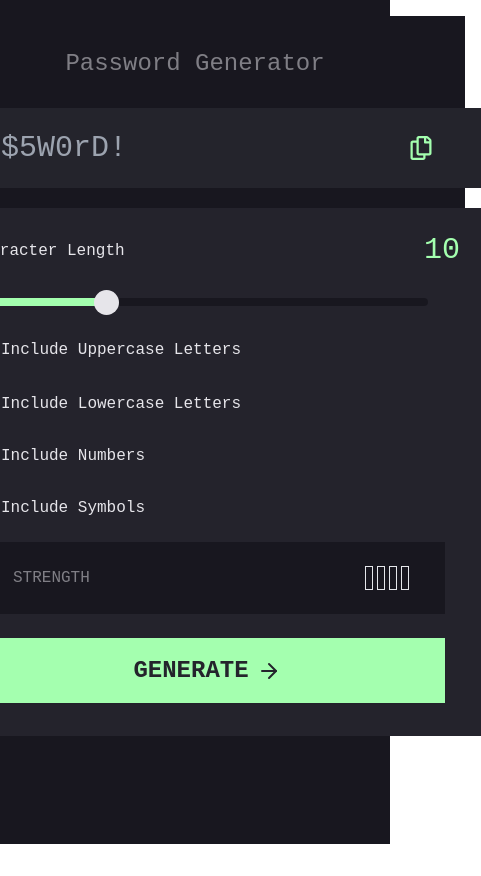
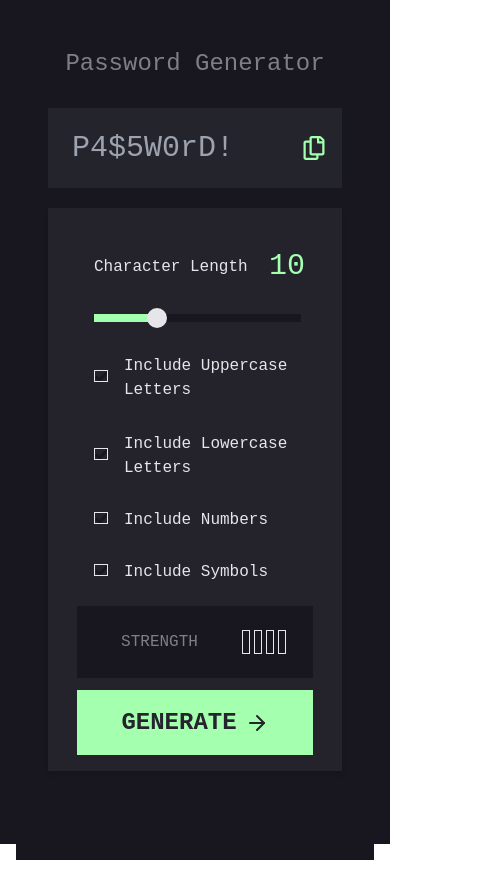
Before and after one commit to joe-boadi/password-generator-app, a Next.js app: page / in a window 390 px wide. Shown: the whole page, 481 px wide, since content can reach past the window. Before the commit the page ends 844 px from the top, so only its background shows below. Built offline with nearby package versions, Linux system fonts and the light colour scheme.

Commit message:
fix(style): modify page styling

```diff
--- a/app/Components/Main.tsx
+++ b/app/Components/Main.tsx
@@ -90,9 +90,11 @@ const Main = () => {
       }, [value]);
 
     return (
-        <div className={`${styles.wrapper} ${styles.wrapper_box} mb-4 mx-auto md:flex`}>
+       <div className="min-h-screen flex flex-col justify-center items-center bg-[#18171F]">
+         <div className={`${styles.wrapper} ${styles.wrapper_box}`}>
+            <div className={`container mx-auto max-w-full px-4 sm:px-6 lg:px-8 ${styles.container}`}>
+                <div className="flex flex-col items-center mb-6">
                     <h1 className={`${styles.h1_text} text-center justify-center p-2 m-2 text-2xl`}>Password Generator</h1>
-            <div className={`${styles.container}`}>
                     <div className={`${styles.password_box}`}>
                         <div className="relative mb-5">
                             <input
@@ -102,7 +104,7 @@ const Main = () => {
                                     placeholder="P4$5W0rD!"
                                     value={handleText}
                                     onChange = {(e) => setHandleText(e.target.value)}
-                                className={`${styles.input} ${styles.input_text} pl-6 pr-10 lg:left-4`}
+                                    className={`${styles.input} ${styles.input_text} flex-grow pl-6 pr-10 lg:left-4`}
                             />
                             <button
                                 type="button"
@@ -121,10 +123,10 @@ const Main = () => {
                             </button>
                         </div>
 
-                    <div className={`${styles.second_container} mb-5`}>
-                        <div className={`${styles.requirement_box} ${styles.range_container}`}>
+                        <div className={`${styles.second_container} shadow-md mb-5`}>
+                                <div className={`${styles.requirement_box} ${styles.range_container} mb-4`}>
                                     <div className={`${styles.label_container} pl-7`}>
-                                    <div><label htmlFor="">Character Length</label></div>
+                                        <div><label className="block" htmlFor="">Character Length</label></div>
                                         <div className={`${styles.page_theme} ${styles.characterNo} text-3xl pr-7 pt-3 mr-4`}>{value}</div>
                                     </div>
                                     <div className="pl-7">
@@ -142,7 +144,7 @@ const Main = () => {
                                     </div>
                                 </div>
                                 <div className={`${styles.mobile} flex flex-col space-y-2 pl-7`}>
-                                <div className={`${styles.requirement_box} flex items-center`}>
+                                    <div className={`${styles.requirement_box} flex items-center mb-4`}>
                                         <div>
                                             <Checkbox
                                                 value={passwordGen.uppercaseLetters}
@@ -155,7 +157,7 @@ const Main = () => {
                                         </div>
                                     </div>
 
-                                <div className={`${styles.requirement_box} flex items-center`}>
+                                    <div className={`${styles.requirement_box} flex items-center mb-4`}>
                                         <div>
                                             <Checkbox
                                                 value={passwordGen.lowercaseLetters}
@@ -168,7 +170,7 @@ const Main = () => {
                                         </div>
                                     </div>
 
-                                <div className={`${styles.requirement_box} flex items-center`}>
+                                    <div className={`${styles.requirement_box} flex items-center mb-4`}>
                                         <div>
                                             <Checkbox
                                                 value={passwordGen.numbers}
@@ -181,7 +183,7 @@ const Main = () => {
                                         </div>
                                     </div>
 
-                                <div className={`${styles.requirement_box} flex items-center`}>
+                                    <div className={`${styles.requirement_box} flex items-center mb-4`}>
                                         <div>
                                             <Checkbox
                                                 value={passwordGen.symbols}
@@ -195,12 +197,12 @@ const Main = () => {
                                     </div>
                                 </div>
                                     {/* Indicator */}
-                            <div className={`${styles.strength_indicator}`}>
+                                <div className={`${styles.strength_indicator} mb-4`}>
                                     <div className={`mt-3`}>
                                         <div className="mx-auto">
                                             <div className="flex mx-auto h-16 flex-row items-center justify-between ml-6 mr-6">
                                                 <div className={`${styles.mob_label} p-5 mt-2`}>
-                                                <p className="m-auto opacity-50">STRENGTH</p>
+                                                    <p className=" block m-auto opacity-50">STRENGTH</p>
                                                 </div>
                                                 <div className={`${styles.mobile_indicator} mt-2`}>
                                                     <PasswordStrengthIndicator
@@ -224,7 +226,8 @@ const Main = () => {
                             </div>
 
                         </div>
-
+            </div>
+                </div>
             </div>
         </div>
        </div>
--- a/app/Styles/styles.module.css
+++ b/app/Styles/styles.module.css
@@ -2,7 +2,7 @@
 html#root, body#root {
     background-color: #18171F;
     margin: auto;
-    min-height: 100%;
+    max-height: 100%;
     padding: 1rem;
     box-sizing: border-box;
 }
@@ -19,24 +19,34 @@ html#root, body#root {
 }
 
 .wrapper_box {
-
     box-sizing: border-box;
 }
 
 .container {
-    width: 540px;
-    height: 632px;
+    width: 100%;
+    height: auto;
+    max-width: 540px;
+    max-height: 632px;
     max-width: 100%;
 }
 
 .second_container{
     background-color: #24232C;
+    padding: 1rem;
 }
 
 .password_box{
     display: flex;
     flex-direction: column;
     justify-content: space-between;
+}
+
+.text_color{
+    color: #E6E5EA;
+}
+
+.page_theme, .slider_color{
+    color: #A4FFAF;
 }
 
 .h1_text{
@@ -53,7 +63,8 @@ html#root, body#root {
     font-family: "JetBrains Mono", monospace;
     border: none;
     background: #24242C;
-    width:540px;
+    width: 100%;
+    max-width: 540px;
     height: 80px;
     font-size: 1.875rem;
     line-height: 2.25rem;
@@ -83,10 +94,9 @@ html#root, body#root {
     font-weight: 500;
 }
 
-.requirement_box input[type="range"]{
-    /* --webkit-appearance:none; */
+.requirement_box input[type="range"] {
+    appearance: none;
     background-color: #18171F;
-    appearance: none;
     width: 90%;
     height: 7px;
     outline: none;
@@ -102,13 +112,13 @@ html#root, body#root {
     gap: 8px;
 }
 
-  .label_container {
+.label_container {
     display: flex;
     justify-content: space-between;
     align-items: center;
 }
 
-  .range_input {
+.range_input {
     width: 90%;
 }
 
@@ -121,8 +131,6 @@ html#root, body#root {
     border: 1px solid #E6E5EA;
     margin: 0;
     z-index: 1;
-    /* height: 24px;
-    width: 24px; */
 }
 
 .checkbox_icon {
@@ -136,7 +144,6 @@ html#root, body#root {
 }
 
 input[type="checkbox"]:checked + .checkbox_icon {
-    /* style the SVG icon when checked */
     background-color: #A4FFAF;
 }
 
@@ -149,35 +156,26 @@ input[type="checkbox"]:checked + .checkbox_icon {
     margin-bottom: 20px;
 }
 
-  .text_color{
-      color: #E6E5EA;
-  }
-
-  .page_theme, .slider_color{
-      color: #A4FFAF;
-  }
-
   /*HANDLE RANGE SLIDER*/
 :root(#slider){
     --range-label-width: 60px;
 }
 
-  #slider,
-  .slider_color {
+#slider,
+.slider_color {
     --webkit-appearance: none;
     outline: none;
     padding: 0;
     margin: 0;
     height: 8px;
-    border-radius: 5px;
     background: #18171F;
 }
 
 #slider::-webkit-slider-thumb,
 .slider_color::-webkit-slider-thumb{
     -webkit-appearance: none;
-    width: 25px;
-    height: 25px;
+    width: 20px;
+    height: 20px;
     border-radius: 50%;
     cursor: pointer;
     transition: all 0.15s ease-in-out;
@@ -193,8 +191,8 @@ input[type="checkbox"]:checked + .checkbox_icon {
 
 #slider::-moz-range-thumb,
 .slider_color::-moz-range-thumb {
-  width: 25px;
-  height: 25px;
+  width: 20px;
+  height: 20px;
   border-radius: 50%;
   background: #E6E5EA;
   cursor: pointer;
@@ -220,9 +218,11 @@ input[type="checkbox"]:checked + .checkbox_icon {
 
 .strength_indicator{
     background-color: #18171F;
-    width: 476px;
+    width: 90%;
+    max-width: 476px;
     height: 72px;
-    margin-left: 28px;
+    margin: auto;
+    margin-bottom: 12px;
 }
 
 .too_weak{
@@ -244,12 +244,15 @@ input[type="checkbox"]:checked + .checkbox_icon {
 .generate_btn{
     background-color: #A4FFAF;
     cursor: pointer;
-    color: #24242C;;
-    width: 476px;
+    color: #24242C;
+    width: 90%;
+    max-width: 476px;
     height: 65px;
     border: none;
-    border-radius: 0%;
+    border-radius: 0;
     display: flex;
+    margin-top: 12px;
+    margin: auto;
 }
 
 .generate_btn:hover{
@@ -260,81 +263,86 @@ input[type="checkbox"]:checked + .checkbox_icon {
 
 
   /*BOX RESPONSIVE STYLING WITH MEDIA QUERY*/
-@media screen and (max-width:768px) and (max-height:1024px){
+@media screen and (max-width:768px) {
     /* TABLET */
     .wrapper{
-        width: 540px;
-        height: 695px;
         padding: 1rem;
     }
 
      .container{
-          width: 540px;
-          height: 632px;
+        width: 100%;
+        height: auto;
       }
 
       .input{
-        width: 540px;
-        height: 80px;
+        width: 100%;
     }
 
     .second_container{
-        width: 540px;
-        height: 528px;
+        width: 100%;
+        height: auto;
     }
   }
 
-  @media screen and (max-width:365px) and (max-height:667px){
+  @media screen and (max-width:365px){
     /* MOBILE */
     .wrapper{
-        width: 343px;
-        height: 540px;
+        width: 100%;
+        height: auto;
         padding: 1rem;
     }
 
     .container{
-        width: 343px;
-        height: 503px;
+        width: 100%;
+        height: auto;
     }
 
     .input{
-        width: 343px;
+        width: 100%;
         height: 64px;
     }
 
     .range_input{
-        width: 311px;
-        height: 28px;
+        width: 100%;
     }
 
     .second_container{
-        width: 343px;
-        height: 423px;
+        width: 100%;
+        height: auto;
     }
 
     .mobile{
-        width: 280px;
-        height: 132px;
+        width: 100%;
+        height: auto;
     }
 
     .strength_indicator{
-        width: 311px;
+        width: 100%;
         height: 56px;
+        justify-content: center;
+        align-items: center;
+        margin: auto;
+        bottom: 5px;
     }
 
     .mob_label{
-        width: 77px;
-        height: 21px;
+        width: 100%;
+        height: auto;
         margin: auto;
     }
 
     .mobile_indicator{
-        width: 145px;
-        height: 28px;
+        width: 100%;
+        height: auto;
+        margin:auto;
+        font-size: small;
     }
 
     .generate_btn{
-        width: 311px;
+        width: 100%;
         height: 56px;
+        justify-content: center;
+        align-items: center;
+        margin: auto;
     }
   }
```
Also changed, not shown: app/Components/PasswordStrength.tsx (+5 -5 lines). Lines whose indentation alone changed are shown as unchanged.
